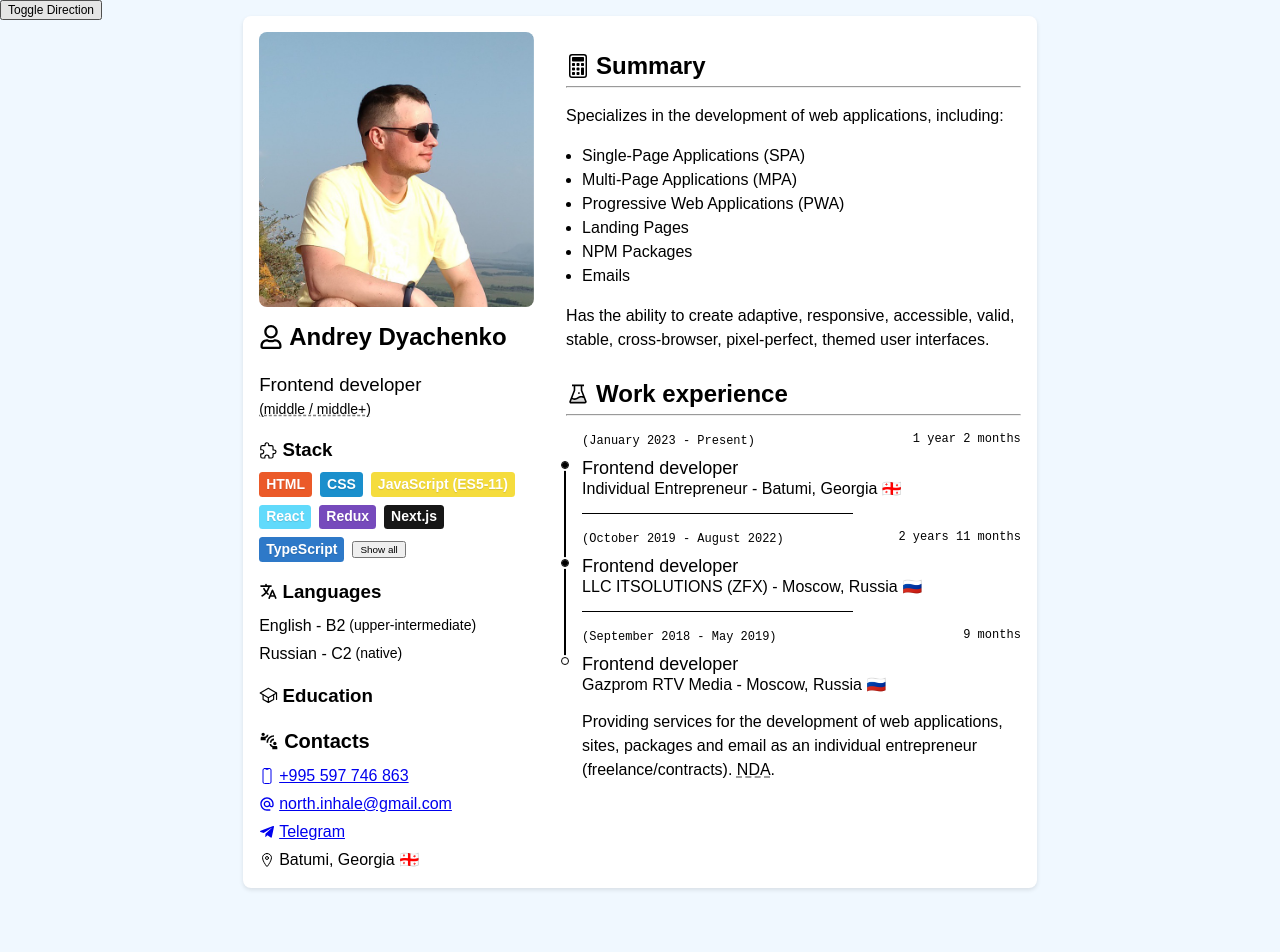
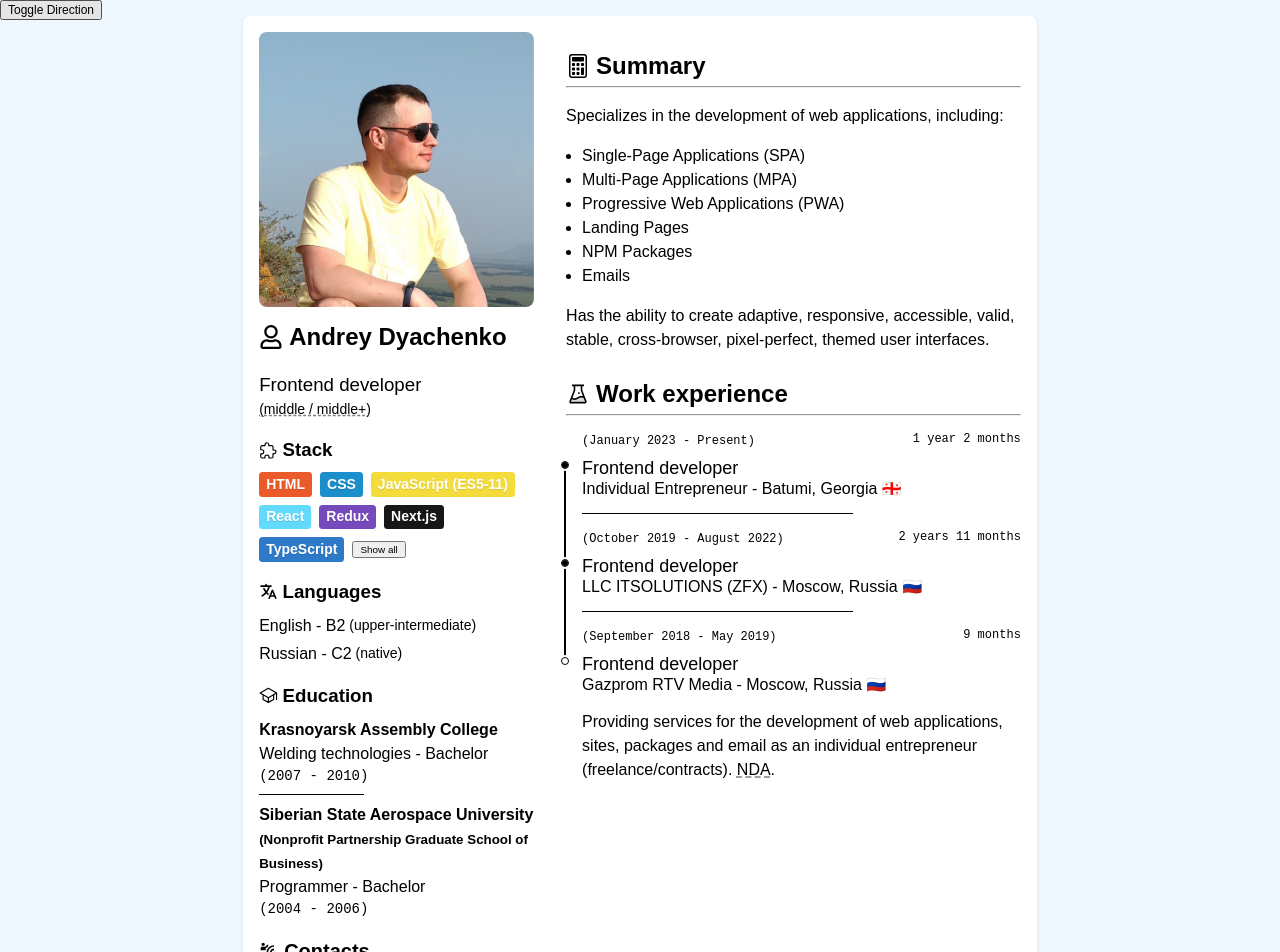
Before and after one commit to Andrew-Dyachenko/cv, a Next.js app: page / in a window 1280 px wide. Shown: the top 952 px of the page. Before the commit the page ends 904 px from the top, so only its background shows below. Built offline with nearby package versions, Linux system fonts and the light colour scheme; a web font is replaced by a local one.

Commit message:
feat(education): draft improved
Content and styles added

```diff
--- a/src/components/Education/Education.module.scss
+++ b/src/components/Education/Education.module.scss
@@ -1,4 +1,11 @@
+@use "sass:math";
+@use "../../styles/conf/fibonacci";
+
 .education {
+	display: flex;
+	flex-direction: column;
+	row-gap: 0.5rem;
+
 	&__title {
 		display: flex;
 		align-items: center;
@@ -8,4 +15,47 @@
 			margin-inline-end: 0.25em;
 		}
 	}
+
+	&__list {
+		// display: flex;
+		// flex-direction: column;
+		// row-gap: 0.25rem;
+		list-style: none;
+		margin: 0;
+		padding: 0;
+	}
+
+	&__item {
+		position: relative;
+		&:not(:first-child) {
+			padding-block-start: 0.5rem;
+		}
+
+		&:not(:last-child) {
+			padding-block-end: 0.5rem;
+
+			&::after {
+				content: "";
+				position: absolute;
+				width: fibonacci.$asymp-xxl-percentage;
+				border-width: 0 0 math.div(1, 16) + 0rem;
+				border-style: solid;
+				border-color: #000;
+				bottom: 0;
+
+				@at-root :root:not([dir="rtl"]) & {
+					left: 0;
+				}
+			}
+		}
+	}
+
+	&__where {
+		margin: 0;
+	}
+
+	&__when {
+		font-family: monospace;
+		font-size: 0.875rem;
+	}
 }
--- a/src/components/Education/Education.tsx
+++ b/src/components/Education/Education.tsx
@@ -1,5 +1,6 @@
 import styles from "./Education.module.scss";
 import { IoSchoolOutline } from "react-icons/io5";
+import getFormattedDateTime from "@/utils/getFormattedDateTime";
 
 export default function Education() {
 	return (
@@ -9,6 +10,72 @@ export default function Education() {
 				<IoSchoolOutline className={styles["education__title-icon"]} />
 				Education
 			</h3>
+			<ul className={styles.education__list}>
+				<li className={styles.education__item}>
+					<h4 className={styles.education__where}>
+						Krasnoyarsk Assembly College
+					</h4>
+					<div className={styles.education__degree}>
+						Welding technologies - Bachelor
+					</div>
+					<div className={styles.education__when}>
+						(
+						<time
+							dateTime={getFormattedDateTime({
+								year: 2007,
+								month: 9,
+								day: 1,
+								timezoneOffset: 60 * 7,
+							})}
+						>
+							2007
+						</time>{" "}
+						-{" "}
+						<time
+							dateTime={getFormattedDateTime({
+								year: 2010,
+								month: 6,
+								day: 25,
+								timezoneOffset: 60 * 7,
+							})}
+						>
+							2010
+						</time>
+						)
+					</div>
+				</li>
+				<li className={styles.education__item}>
+					<h4 className={styles.education__where}>
+						Siberian State Aerospace University <small>(Nonprofit Partnership Graduate School of Business)</small>
+					</h4>
+					<div className={styles.education__degree}>Programmer - Bachelor</div>
+					<div className={styles.education__when}>
+						(
+						<time
+							dateTime={getFormattedDateTime({
+								year: 2004,
+								month: 9,
+								day: 1,
+								timezoneOffset: 60 * 7,
+							})}
+						>
+							2004
+						</time>{" "}
+						-{" "}
+						<time
+							dateTime={getFormattedDateTime({
+								year: 2006,
+								month: 4,
+								day: 14,
+								timezoneOffset: 60 * 7,
+							})}
+						>
+							2006
+						</time>
+						)
+					</div>
+				</li>
+			</ul>
 		</section>
 	);
 }
```
